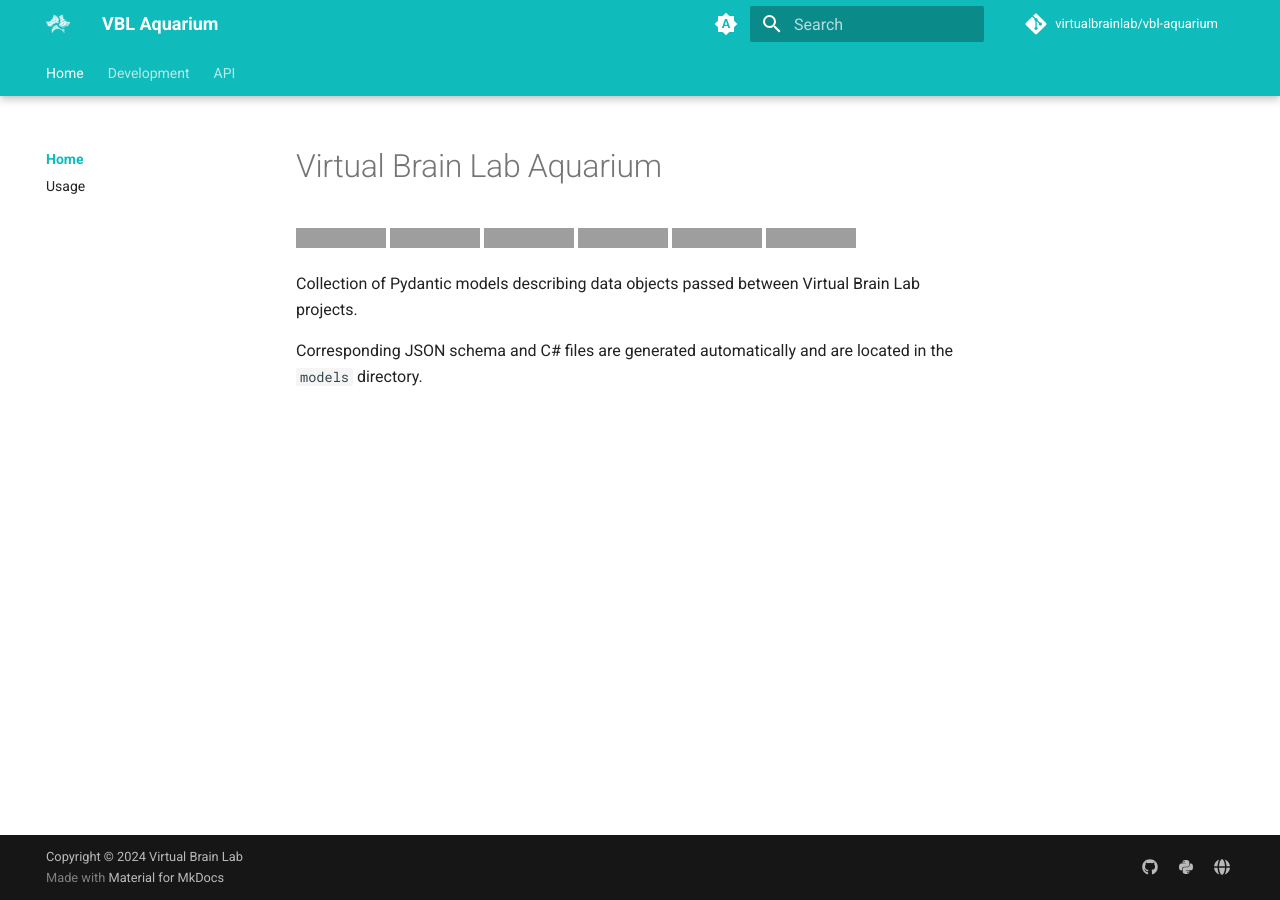
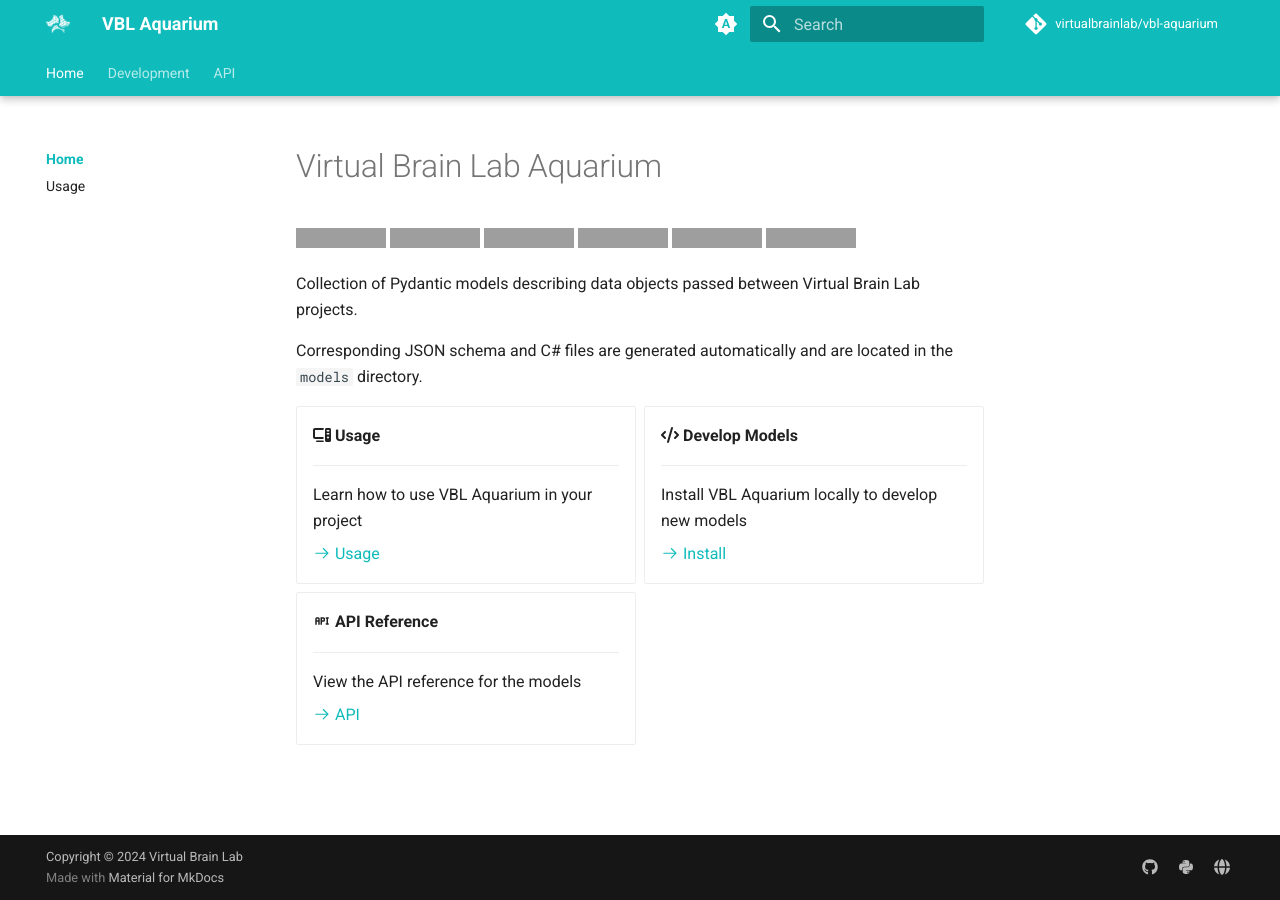
Before and after one commit to VirtualBrainLab/vbl-aquarium, an MkDocs documentation site: the page built from docs/index.md, in a window 1280 px wide, cut to the strip 0-900 px from the top of the page. Built offline with MkDocs 1.6.1 and Material for MkDocs 9.7.7, drawn with Linux system fonts in a browser that asks for light colours; comment, search, counter and statistics services are not loaded; grey boxes are pictures that could not be loaded.

Commit message:
Index grids

```diff
--- a/docs/index.md
+++ b/docs/index.md
@@ -12,3 +12,31 @@
 
 Corresponding JSON schema and C# files are generated automatically and are
 located in the `models` directory.
+
+<div class="grid cards" markdown>
+
+-   __:fontawesome-solid-computer: Usage__
+
+    ---
+
+    Learn how to use VBL Aquarium in your project
+
+    [:octicons-arrow-right-24: Usage](home/usage.md)
+
+-   __:fontawesome-solid-code: Develop Models__
+
+    ---
+
+    Install VBL Aquarium locally to develop new models
+
+    [:octicons-arrow-right-24: Install](development/index.md)
+
+
+-   __:material-api: API Reference__
+
+    ---
+
+    View the API reference for the models
+
+    [:octicons-arrow-right-24: API](api/index.md)
+</div>
```
